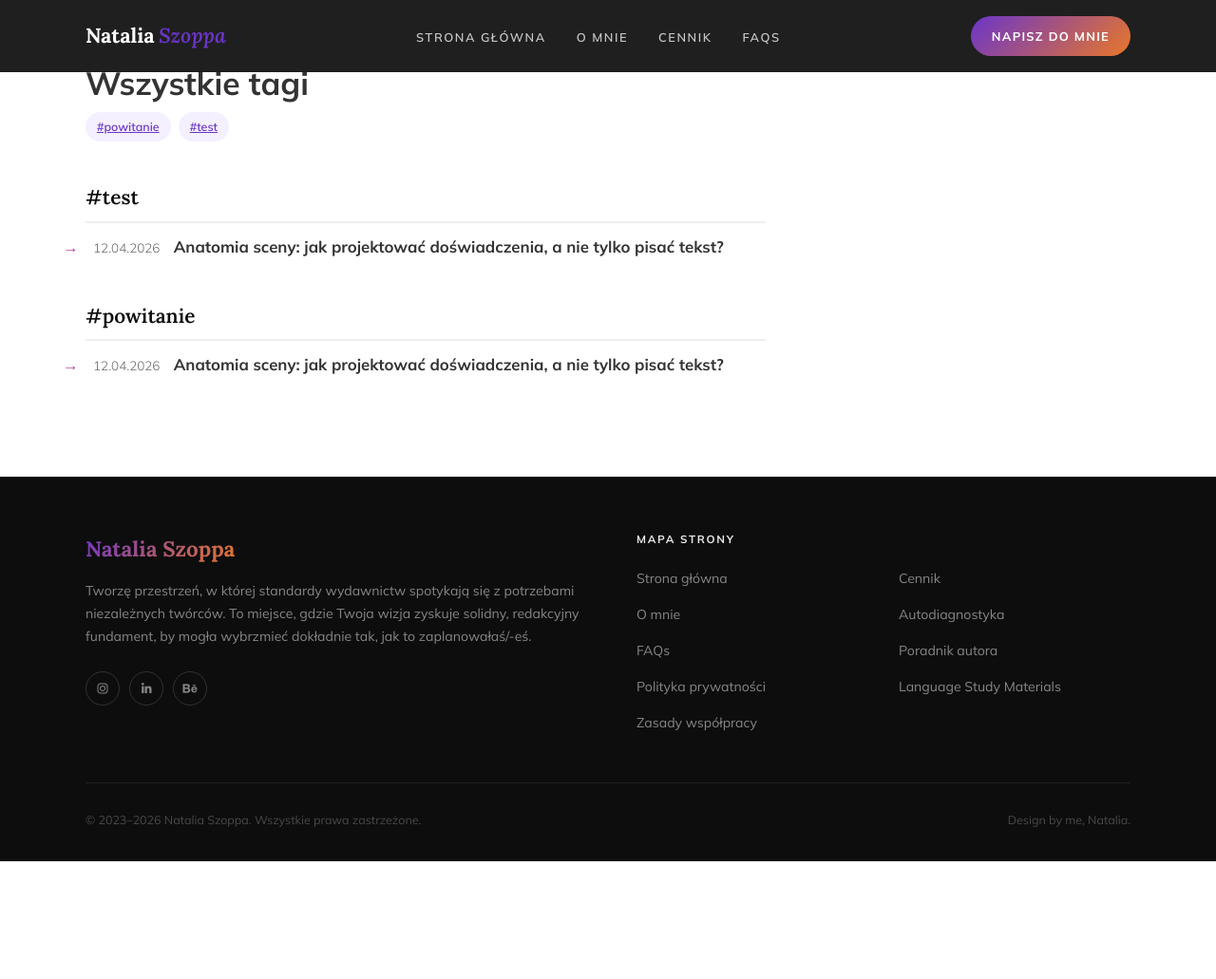
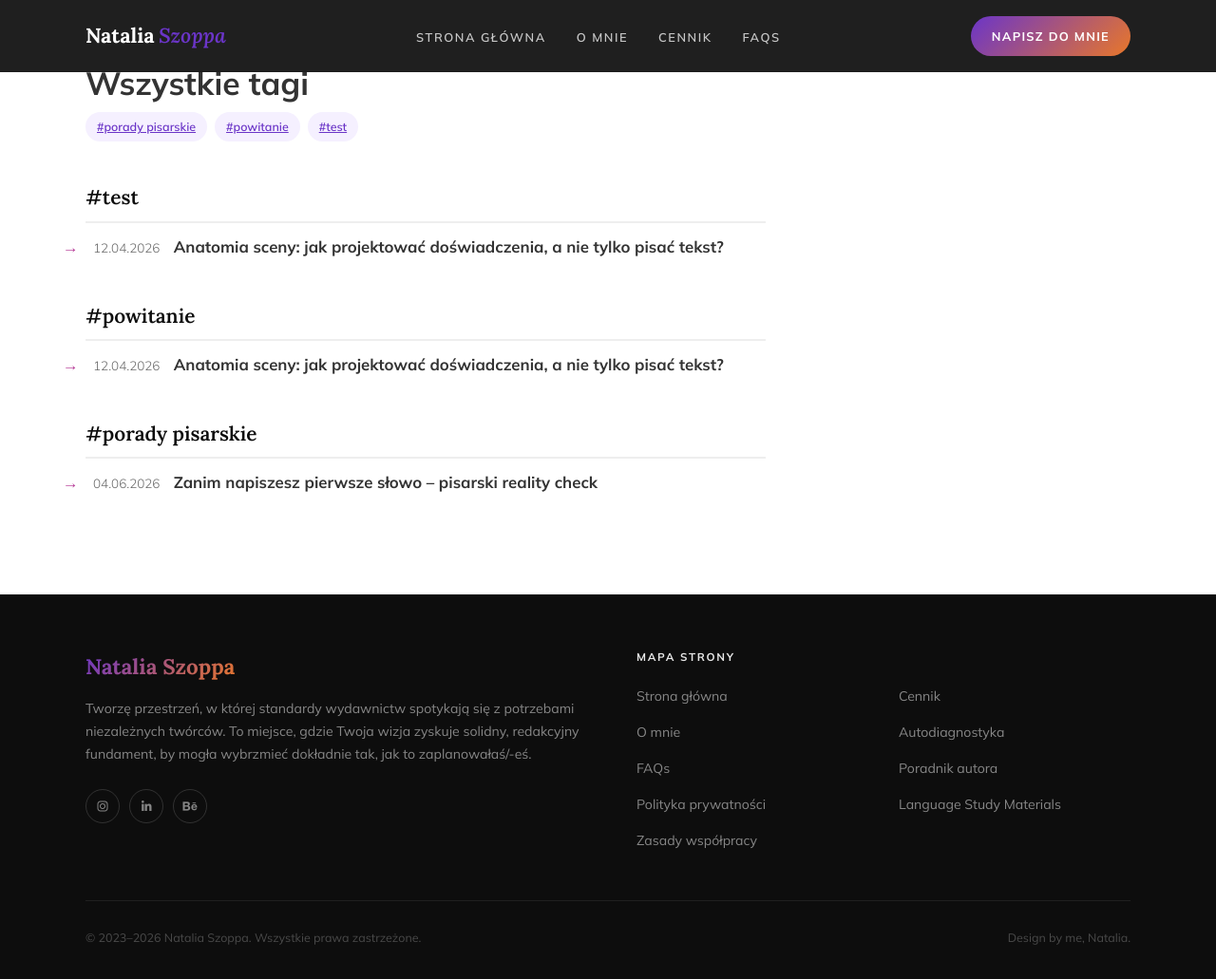
Before and after one commit to Bonnie00726/nataliaszoppa, a Jekyll site: the page built from tagi.html, in a window 1280 px wide and 1031 px high. Shown: the whole window at 95% size. Built offline with Jekyll 4.4.1, drawn with Linux system fonts in a browser that asks for light colours.

Commit message:
Update 2026-06-04-zanim-napiszesz-pierwsze-slowo.md

```diff
--- a/_posts/2026-06-04-zanim-napiszesz-pierwsze-slowo.md
+++ b/_posts/2026-06-04-zanim-napiszesz-pierwsze-slowo.md
@@ -4,6 +4,7 @@ title: "Zanim napiszesz pierwsze słowo – pisarski reality check"
 date: 2026-06-04 23:00:00 +0200
 author: Natalia Szoppa
 image: https://images.unsplash.com/photo-1504691342899-4d92b50853e1
+tags: [porady pisarskie]
 ---
 
 Zanim napiszesz pierwsze słowo – kilka rzeczy do przemyślenia, zanim otworzysz nowy dokument. Nie chodzi tu o technikę pisania, ale o Twoje nastawienie. W pracy redaktorskiej stale widzę te same problemy, a ich główne źródło jest zwykle jedno: **autor stawia siebie w centrum, spychając czytelnika na dalszy plan.**
```
